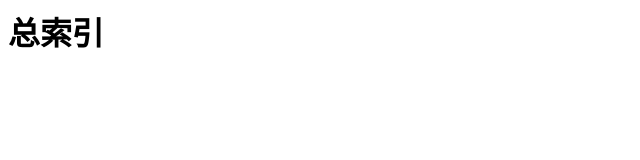
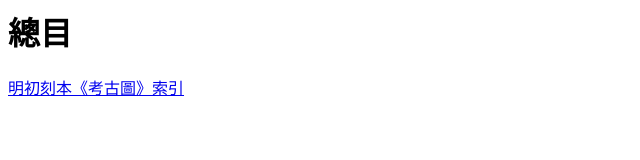
Before and after one commit to ChenjouNey/ChenjouNey.github.io, a plain HTML site: page index.html in a window 1280 px wide. Shown: the whole page, without its empty margins (0-640 px from the left). Drawn offline with Linux system fonts and the light colour scheme.

Commit message:
Update index.html

```diff
--- a/index.html
+++ b/index.html
@@ -1 +1,2 @@
-<h1>总索引</h1>
+<h1>總目</h1>
+<a href="https://chenjouney.github.io/kaogu/">明初刻本《考古圖》索引</a>
```
